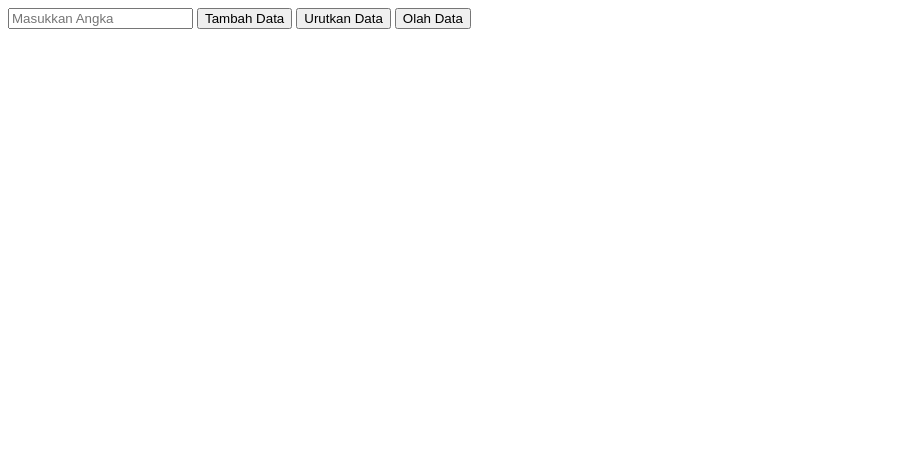
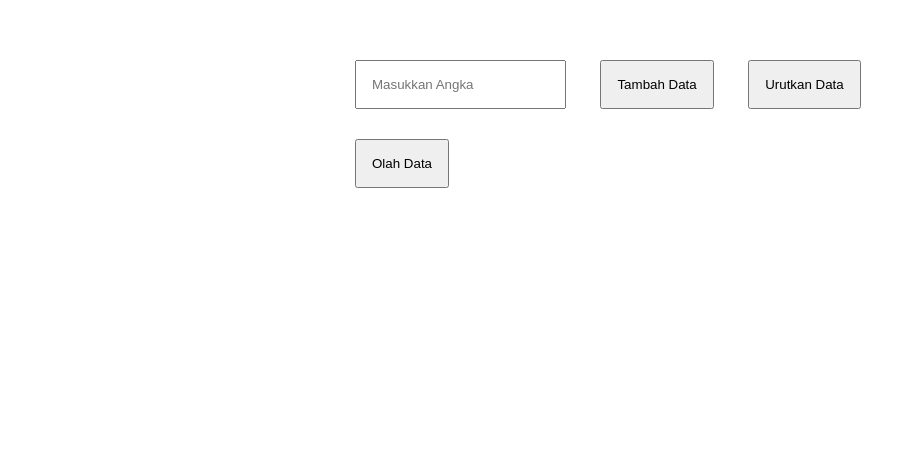
Before and after one commit to gerryfad/Laporan-Seleksi-Magang, a plain HTML site: page index.html in a window 1280 px wide. Shown: the whole page, without its empty margins (0-916 px from the left). Drawn offline with Linux system fonts and the light colour scheme.

Commit message:
Penambahan CSS

```diff
--- a/index.html
+++ b/index.html
@@ -3,6 +3,7 @@
 <head>
     <meta charset="UTF-8">
     <meta name="viewport" content="width=device-width, initial-scale=1.0">
+    <link rel="stylesheet" href="style.css" />
     <title>Magang</title>
 </head>
 <body>
--- /dev/null
+++ b/style.css
@@ -0,0 +1,10 @@
+* {
+    padding: 15px;
+    margin: 15px;
+}
+
+body {
+  max-width: 600px;
+  margin: auto;
+  font-family: sans-serif;
+}
```
